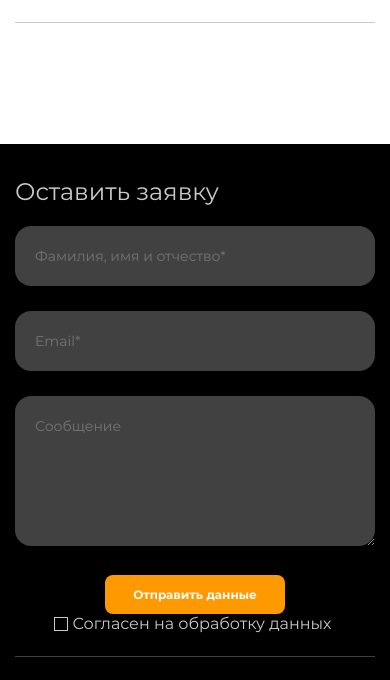
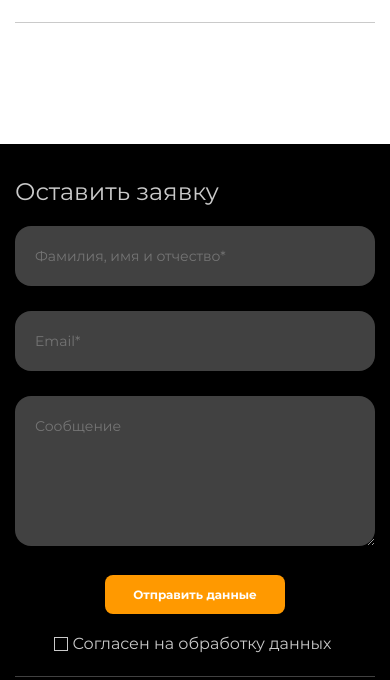
Before and after one commit to ryabookhin/ryabookhin.github.io, a plain HTML site: page index.html in a window 390 px wide. Shown: the part 3622-4302 px from the top of the page. Drawn offline with nearby package versions, Linux system fonts and the light colour scheme; files whose address does not match are found by name.

Commit message:
Update media.css

```diff
--- a/css/media.css
+++ b/css/media.css
@@ -796,4 +796,8 @@
     width: 40px;
     height: 40px;
   }
+
+  .footer__label p {
+    margin-top: 0;
+  }
 }
```
